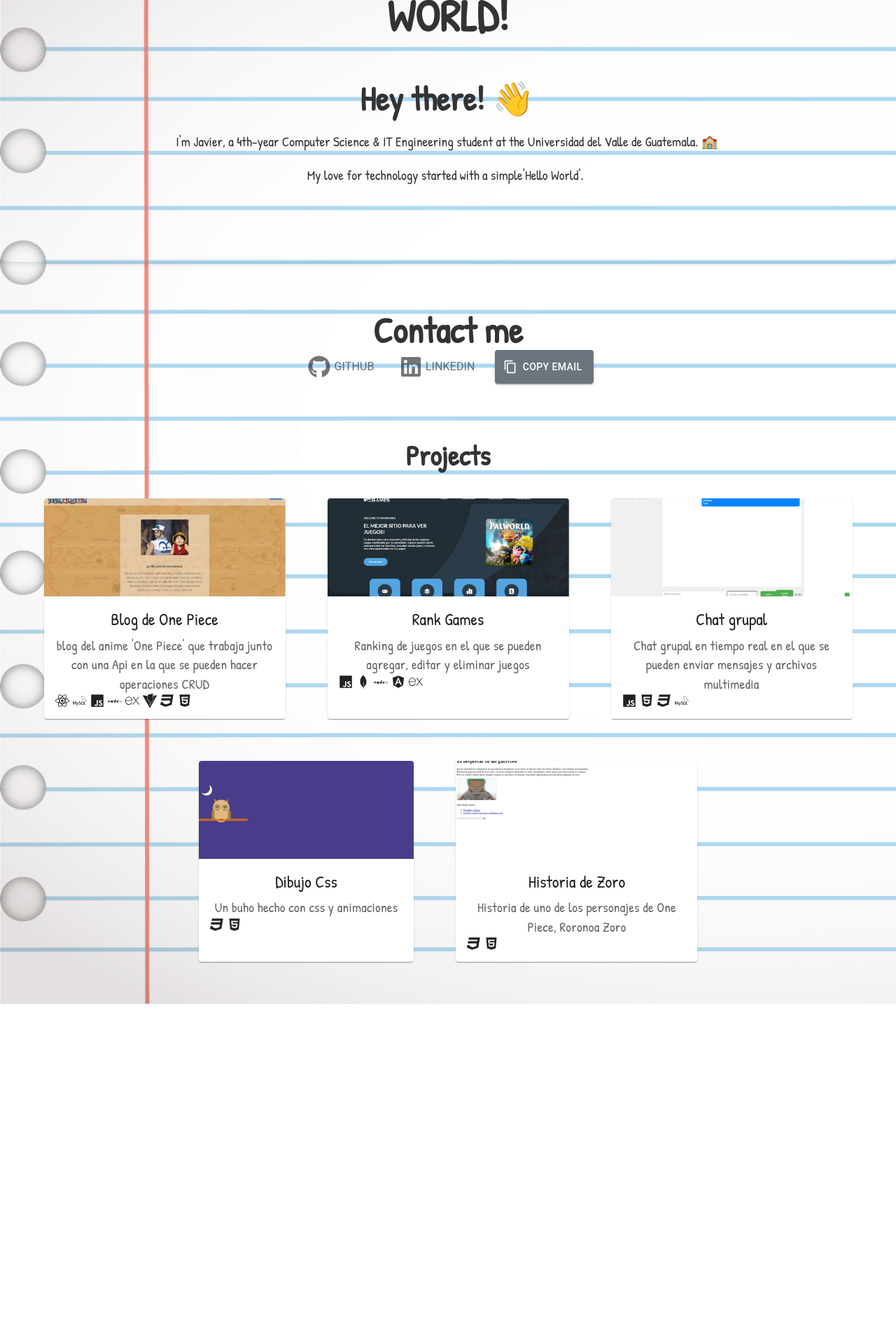
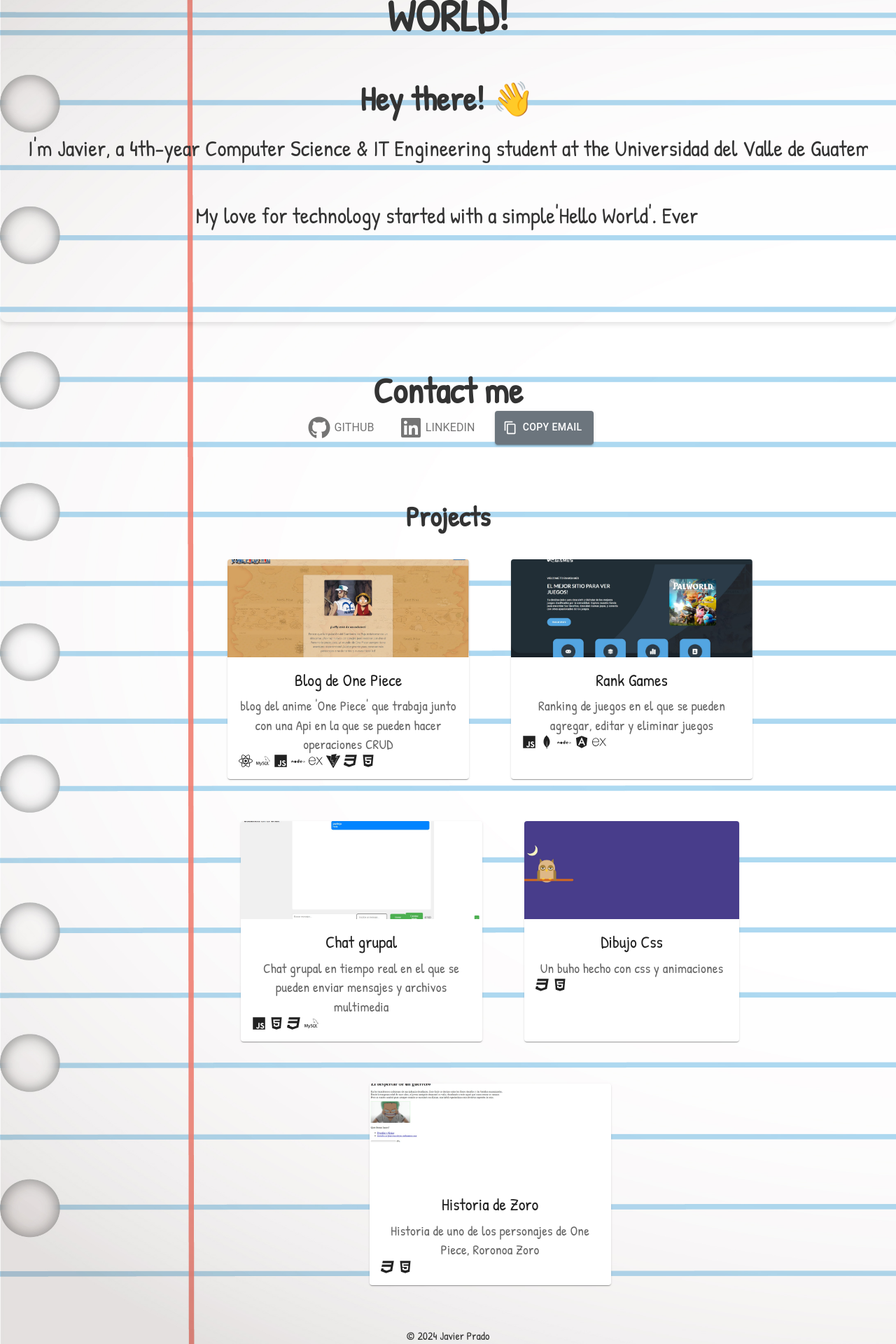
Before and after one commit to Javilejoo/portafolio, a React (Vite) app: page / in a window 1280 px wide. Shown: the part 185-2105 px from the top of the page at 70% size. Before the commit the page ends 1619 px from the top, so only its background shows below. Built offline with nearby package versions, Linux system fonts and the light colour scheme.

Commit message:
[UPDATE] details and add footer

```diff
--- a/src/About.css
+++ b/src/About.css
@@ -97,3 +97,7 @@
   background-color: #333;
   animation: blink 1s steps(1) infinite;
 }
+
+.large-text .typing {
+  font-size: 2rem; /* Ajusta este valor según tu preferencia */
+}
--- a/src/App.jsx
+++ b/src/App.jsx
@@ -3,6 +3,7 @@ import Header from './components/Header'
 import About from './components/About'
 import Projects from './components/Projects'
 import Contact from './components/Contact'
+import Footer from './components/Footer'
 
 import './App.css'
 
@@ -20,6 +21,7 @@ function App() {
       <section id="Projects">
         <Projects />
       </section>
+      <Footer />
     </main>
   </div>
 );
--- a/src/Projects.css
+++ b/src/Projects.css
@@ -13,16 +13,26 @@
   display: flex;
   flex-wrap: wrap;
   justify-content: center;
-  gap: 20px; /* Agrega espacio entre las tarjetas */
+  gap: 20px;
+  margin-left: 10%;
 }
 
+
 .card {
-  flex: 1; /* Hace que todas las tarjetas tengan el mismo tamaño */
-  margin: 10px; /* Reducido el margen para mejorar el espacio entre las tarjetas */
-  max-width: 300px; /* Define el ancho máximo de las tarjetas */
+  flex: 1 1 300px;
+  margin: 10px;
+  max-width: 300px;
+  min-width: 250px;
+  box-shadow: 0 4px 8px rgba(0, 0, 0, 0.1);
+  border-radius: 10px;
+  transition: transform 0.3s ease, box-shadow 0.3s ease;
+}
+
+.card:hover {
+  transform: translateY(-10px);
+  box-shadow: 0 8px 16px rgba(0, 0, 0, 0.2);
 }
 
 #contact {
   padding-top: 70px;
-  /* Puedes ajustar la cantidad de padding según lo necesites */
 }
--- a/src/components/About.jsx
+++ b/src/components/About.jsx
@@ -74,15 +74,15 @@ function About() {
           <span className="typing">{displayedText[0]}</span>
           {!isComplete && <span className="typing-cursor"></span>}
         </h1>
-        <p className="animated-text">
+        <p className="animated-text large-text">
           <span className="typing">{displayedText[1]}</span>
           {!isComplete && <span className="typing-cursor"></span>}
         </p>
-        <p className="animated-text">
+        <p className="animated-text large-text">
           <span className="typing">{displayedText[2]}</span>
           {!isComplete && <span className="typing-cursor"></span>}
         </p>
-        <p className="animated-text">
+        <p className="animated-text large-text">
           <span className="typing">{displayedText[3]}</span>
           {!isComplete && <span className="typing-cursor"></span>}
         </p>
--- /dev/null
+++ b/src/components/Footer.jsx
@@ -0,0 +1,11 @@
+import React from 'react';
+
+function Footer() {
+  return (
+    <footer style={{display: 'flex', justifyContent: 'center'}}>
+      <p>© 2024 Javier Prado</p>
+    </footer>
+  );
+}
+
+export default Footer;
```
